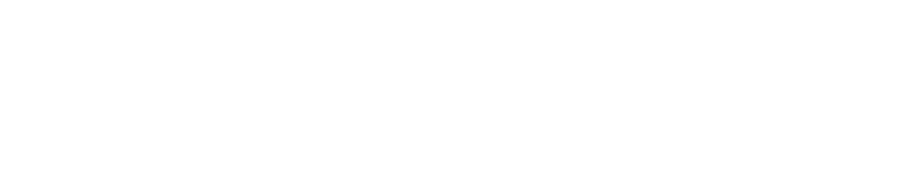
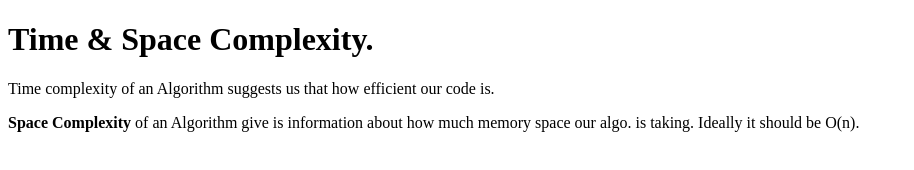
Before and after one commit to acciojob/time-and-space-complexity-AniketGauda, a website: page main.html in a window 1280 px wide. Shown: the whole page, without its empty margins (0-914 px from the left). Drawn offline with Linux system fonts and the light colour scheme.

Commit message:
created a submission

```diff
--- a/main.html
+++ b/main.html
@@ -8,6 +8,12 @@
 
 <body>
 	<!-- the entire body must be written by student -->
+	<h1>Time & Space Complexity.</h1>
+
+	<p>Time complexity of an Algorithm suggests us that how efficient our code is.</p>
+
+	<p><b>Space Complexity</b> of an Algorithm give is information about how much memory space our algo. is taking. Ideally it should be O(n).</p>
+
     <script type="text/javascript" src="./script.js">
 </script>
 
```
